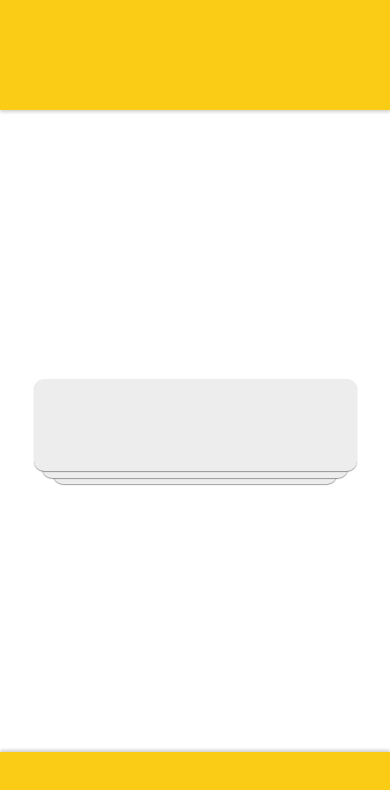
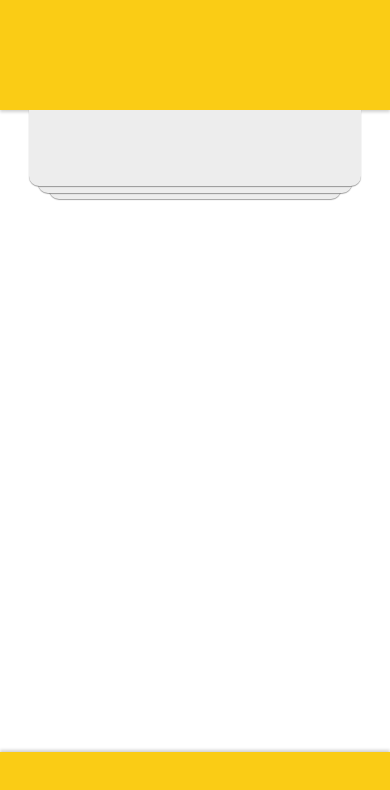
Before and after one commit to Oustro/RN-component-library, a React Native app: screen / in a window 390 px wide. Shown: the top 790 px of the page. Built offline with nearby package versions, Linux system fonts and the light colour scheme.

Commit message:
accordion is more general now, still uses hard coded values and is not animated yet

```diff
--- a/App.js
+++ b/App.js
@@ -1,19 +1,36 @@
+import React from 'react';
+import { useState, useCallback } from 'react';
 import { StatusBar } from 'expo-status-bar';
-import { Text, View } from 'react-native';
+import { RefreshControl, ScrollView, Text, View } from 'react-native';
 import styles from "./styles";
-import Card from './components/Card';
 import Header from './components/Header';
 import Accordion from './components/Accordion';
 
 export default function App() {
+  const [refreshing, setRefreshing] = useState(false);
+
+  const onRefresh = useCallback(() => {
+    setRefreshing(true);
+    setTimeout(() => {
+      setRefreshing(false);
+    }, 2000);
+  }, []);
+
   return (
     <View style={styles.container}>
       <StatusBar style="auto" />
 
       <Header></Header>
 
-      <View style={styles.body}>
-        <Accordion></Accordion>
+      <View style={{flex: 7}}>
+        <ScrollView
+          contentContainerStyle={styles.body}
+          refreshControl={
+            <RefreshControl refreshing={refreshing} onRefresh={onRefresh}/>
+          }
+        >
+          <Accordion></Accordion>
+        </ScrollView>
       </View>
 
       <View style={[styles.footer, styles.footShadow]}></View>
--- a/components/Accordion.js
+++ b/components/Accordion.js
@@ -1,36 +1,56 @@
 import React from "react";
-import { View } from "react-native";
+import { useState } from 'react';
+import { View, TouchableWithoutFeedback } from "react-native";
 import styles from "../styles";
 import Card from "./Card";
 
 export default function Accordion() {
+    const [open, setOpen] = useState(false)
+
+    const scales = [1, 0.95, 0.88, 0.88]
+    const zIndexs = [3, 2, 1, 0]
+    const margins = [0, -80, -75, -85]
+
+    const [useScales, setUseScales] = useState(scales)
+    const [useZs, setUseZs] = useState(zIndexs)
+    const [useMargins, setUseMargins] = useState(margins)
+
+    let items = ['item 1', 'item 2', 'item 3', 'item 4', 'item 5', 'item 6']
+
+    const onPress = () => {
+        if (!open) {
+            setOpen(true)
+
+            setUseScales([1, 1, 1, 1])
+            setUseZs([0, 0, 0, 0])
+            setUseMargins([0, 30, 30, 30])
+        } else {
+            setOpen(false)
+
+            setUseScales(scales)
+            setUseZs(zIndexs)
+            setUseMargins(margins)
+        }
+    }
+
     return(
-        <View style={{
-            flex: 0,
-            width: '100%',
-            height: 'auto',
-            alignItems: 'center',
-            justifyContent: 'center',
-            padding: 5,
-        }}>
-            <Card
-                scale={1}
-                zIndex={3}
-                marginTop={0}
-            >
-            </Card>
-            <Card
-                scale={0.95}
-                zIndex={2}
-                marginTop={-80}
-            >
-            </Card>
-            <Card
-                scale={0.88}
-                zIndex={1}
-                marginTop={-75}
-            >
-            </Card>
-        </View>
+        <TouchableWithoutFeedback onPress={onPress}>
+            <View style={styles.accordion}>
+                {items.map((item, index)=>{
+                    let useIndex = index;
+
+                    if (index > 2) {
+                        useIndex = 3
+                    }
+
+                    return <Card
+                        scale={useScales[useIndex]}
+                        zIndex={useZs[useIndex]}
+                        marginTop={useMargins[useIndex]}
+                    >
+                    </Card>
+                })}
+            </View>
+        </TouchableWithoutFeedback>
     )
 }
--- a/components/Card.js
+++ b/components/Card.js
@@ -1,5 +1,5 @@
 import React from "react";
-import { View } from "react-native";
+import { Animated, View } from "react-native";
 import styles from "../styles";
 
 export default function Card({ scale, zIndex, marginTop }) {
@@ -7,7 +7,7 @@ export default function Card({ scale, zIndex, marginTop }) {
     let cardHeight = 92 * scale;
 
     return(
-        <View
+        <Animated.View
             style={[
                 styles.card,
                 styles.cardShadow,
@@ -19,6 +19,6 @@ export default function Card({ scale, zIndex, marginTop }) {
                 }]
             }
         >
-        </View>
+        </Animated.View>
     )
 }
--- a/styles.js
+++ b/styles.js
@@ -23,7 +23,6 @@ const styles = StyleSheet.create({
     body: {
         flex: 7,
         alignItems: 'center',
-        justifyContent: 'center',
     },
 
     // footer
@@ -49,6 +48,16 @@ const styles = StyleSheet.create({
         shadowOpacity: 0.4,
         shadowRadius: 1,
     },
+
+    // accordion
+    accordion: {
+        flex: 0,
+        width: '100%',
+        height: 'auto',
+        alignItems: 'center',
+        justifyContent: 'center',
+        paddingTop: 30,
+    },
   });
 
 export default styles;
```
